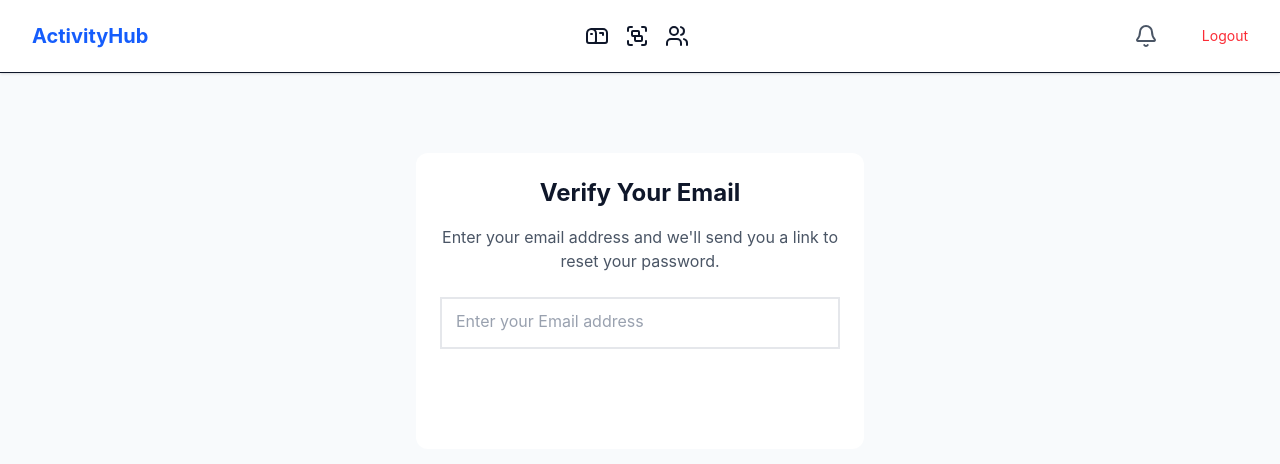
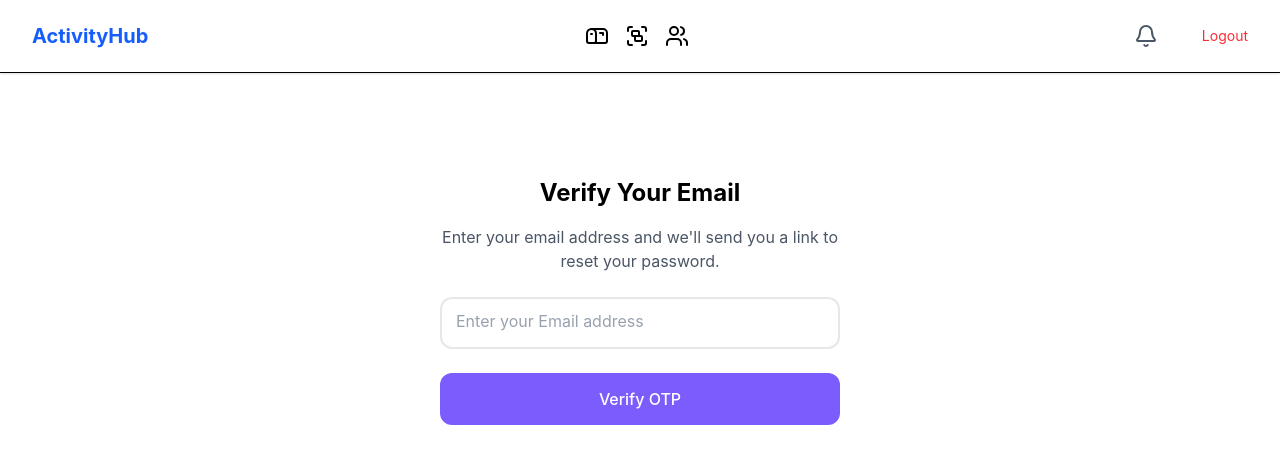
Before and after one commit to scalable-notification-feed-engine-org/scalable-notification-feed-engine-web-client, a Next.js app: page /forgot-password in a window 1280 px wide. Shown: the top 464 px of the page. Built offline with nearby package versions, Linux system fonts and the light colour scheme.

Commit message:
feat(ui): configure Tailwind theme and animations

```diff
--- a/src/app/globals.css
+++ b/src/app/globals.css
@@ -1,50 +1,35 @@
 @import "tailwindcss";
 
-:root {
+@theme {
+  --font-display: "Fraunces", serif;
+  --font-sans: "Inter", sans-serif;
+  --font-mono: "IBM Plex Mono", monospace;
 
-  --background: #f8fafc;
-  --foreground: #0f172a;
+  --color-ink: #151221;
+  --color-paper: #FAF8F5;
+  --color-primary: #7C5CFC;
+  --color-primary-hover: #6A4AE8;
+  --color-primary-active: #5D3FD9;
+  --color-ember: #FF6B4A;
+  --color-ember-bg: #FAECE7;
+  --color-ember-text: #993C1D;
+  --color-fog: #8B8797;
+  --color-line: #E7E3DD;
+  --color-line-dark: #2E2841;
 
-  --card: #ffffff;
-  --border: #e2e8f0; /* Slate 200 */
-
-  /* Brand Colors */
-  --primary: #4f46e5; /* Indigo 600 - Professional standard */
-  --primary-hover: #4338ca;
-
-  /* Text Styles */
-  --text-muted: #64748b; /* Slate 500 */
+  --radius-custom: 0.75rem;
 }
 
-@theme inline {
-  /* Color Mapping */
-  --color-background: var(--background);
-  --color-foreground: var(--foreground);
-  --color-card: var(--card);
-  --color-border-subtle: var(--border);
-
-  --color-brand: var(--primary);
-  --color-brand-hover: var(--primary-hover);
-  --color-muted: var(--text-muted);
-
-  /* Elevation & Shape */
-  --radius-saas: 0.75rem; /* 12px - Modern standard */
-  --shadow-saas: 0 1px 3px 0 rgb(0 0 0 / 0.1), 0 1px 2px -1px rgb(0 0 0 / 0.1);
+@keyframes voxa-wave {
+  0%, 100% { transform: scaleY(0.4); opacity: 0.55; }
+  50% { transform: scaleY(1); opacity: 1; }
 }
-
-@media (prefers-color-scheme: dark) {
-  :root {
-    --background: #020617; /* Slate 950 */
-    --foreground: #f8fafc;
-    --card: #0f172a;
-    --border: #1e293b;
-    --text-muted: #94a3b8;
-  }
+.animate-voxa-wave {
+  transform-origin: bottom;
+  animation-name: voxa-wave;
+  animation-timing-function: ease-in-out;
+  animation-iteration-count: infinite;
 }
-
-body {
-  background: var(--background);
-  color: var(--foreground);
-  font-family: 'Inter', system-ui, sans-serif; /* SaaS standard typography */
-  -webkit-font-smoothing: antialiased;
+@media (prefers-reduced-motion: reduce) {
+  .animate-voxa-wave { animation: none; transform: scaleY(0.75); }
 }
```
